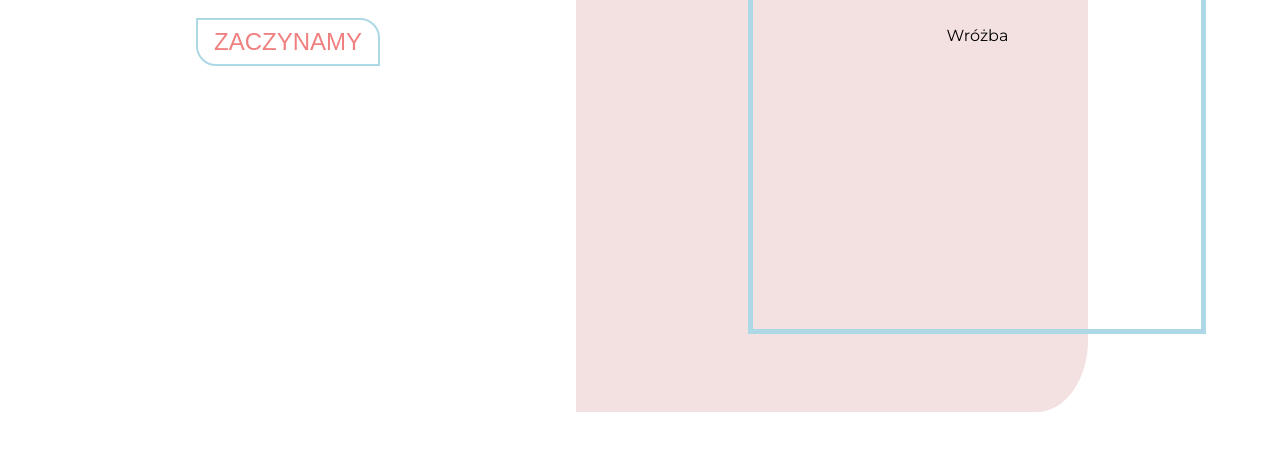
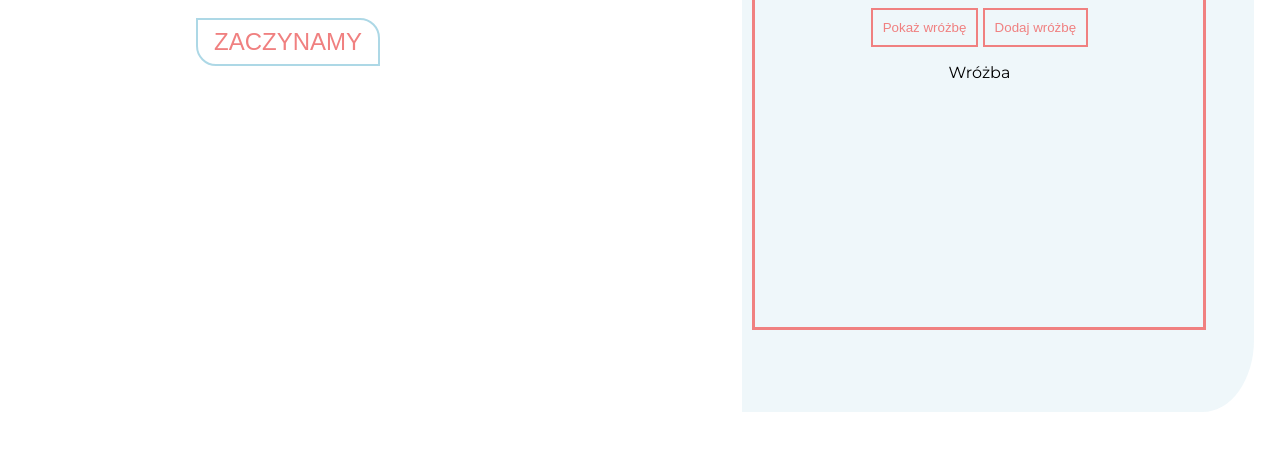
Before and after one commit to MichalKuwik/OmenJinFromLamp, a plain HTML site: page index.html in a window 1280 px wide. Shown: the part 348-800 px from the top of the page. Drawn offline with Linux system fonts and the light colour scheme.

Commit message:
add buttons: add and show and styling them

```diff
--- a/index.html
+++ b/index.html
@@ -21,6 +21,11 @@
       </div>
 
       <input type="text" id="inputOmen"/>
+      <div class="buttons-wrapper">
+        <button class="showOmen button">Pokaż wróżbę</button>
+        <button class="addOmen button">Dodaj wróżbę</button>
+      </div>
+
 
       <span class="output">Wróżba</span>
     </div>
--- a/style/index.css
+++ b/style/index.css
@@ -51,6 +51,9 @@ button.btn{
   border-bottom-left-radius: 20px;
   border-top-right-radius: 20px;
 }
+button.btn:hover{
+  cursor: pointer;
+}
 
 @media screen and (max-width:650px){
   .header h1{
@@ -64,7 +67,7 @@ button.btn{
 
 .panelright{
   background: none;
-  border:5px solid lightblue;
+  border:3px solid lightcoral;
   width:30%;
   height: 70%;
   position: absolute;
@@ -97,24 +100,25 @@ button.btn{
   border:4px solid lightblue;
 
 }
+/* styles for input text-------------- */
 
 .output{
-  margin-top:2rem;
+  margin-top:1rem;
 
 }
-
+/* output omen----------------------------- */
 .overlay{
   z-index: -9999;
   width:40vw;
   height: 90vh;
-  background: rgba(194, 102, 102,0.2);
+  background: rgb(173, 216, 230,0.2);
   position: absolute;
   bottom:5%;
-  right:15%;
+  right:2%;
   border-bottom-right-radius: 10%;
   border-top-left-radius: 5%;
 }
-
+/* overlay lightpink rbga------------------------- */
 .jin{
   width: 15%;
   height: 25%;
@@ -128,6 +132,20 @@ button.btn{
   width:100%;
   height: 100%;
 }
+/* styles for jin-------------------------------------- */
+
+.button{
+  background: none;
+  border:2px solid lightcoral;
+  color:lightcoral;
+  padding:10px 10px;
+}
+
+.buttons-wrapper{
+  margin-top:1rem;
+
+}
+/* styles for buttons above output */
 @media screen and (max-width:650px){
   .panelright{
     top:40%;
@@ -151,6 +169,12 @@ button.btn{
   .jin{
     width:40%;
     top:5%;
+  }
+  .button{
+    width:100%;
+    margin-top:0.4rem;
+  }
 
-  }
 }
+
+/* media queires under 650px--------------------------------- */
```
